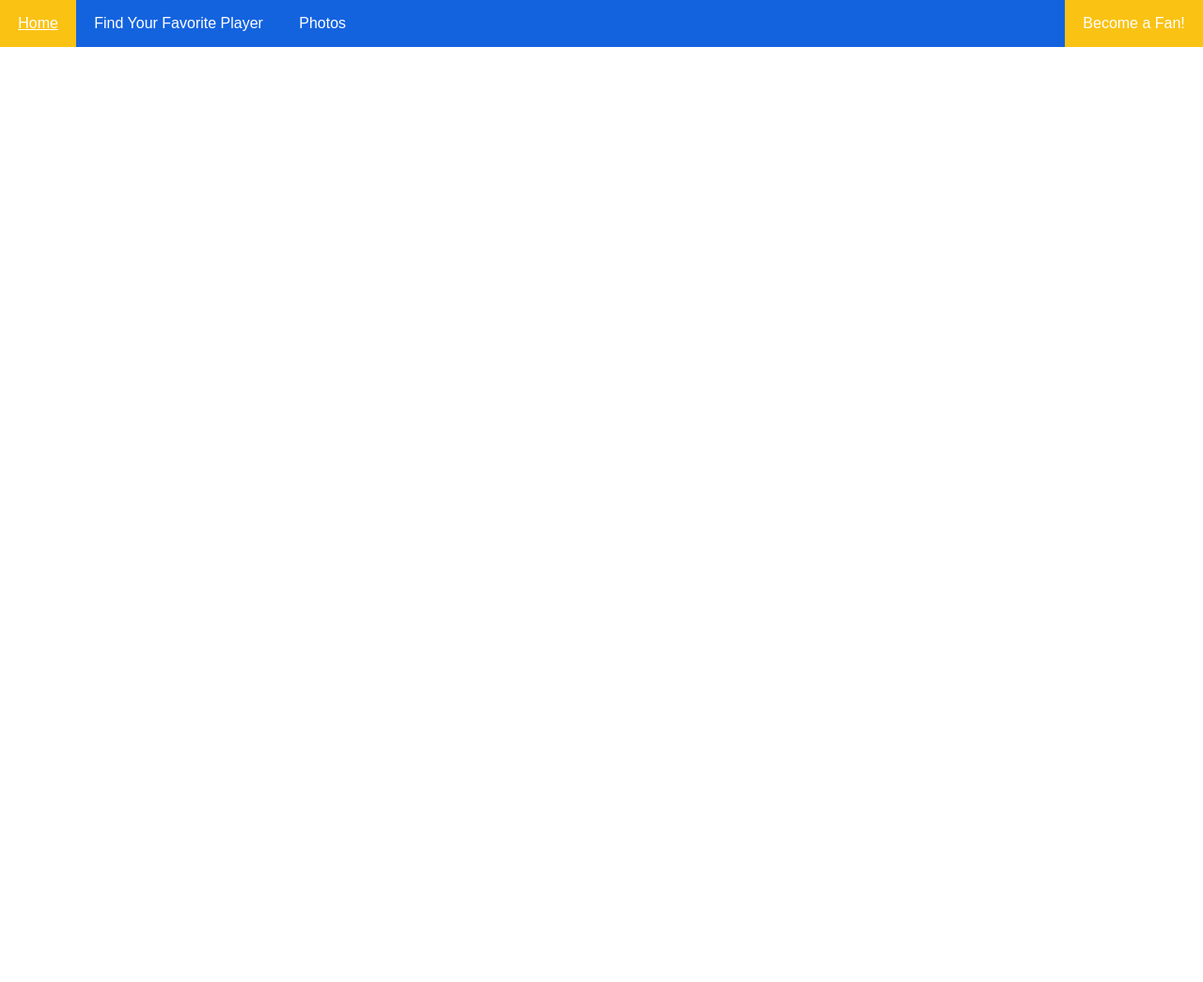
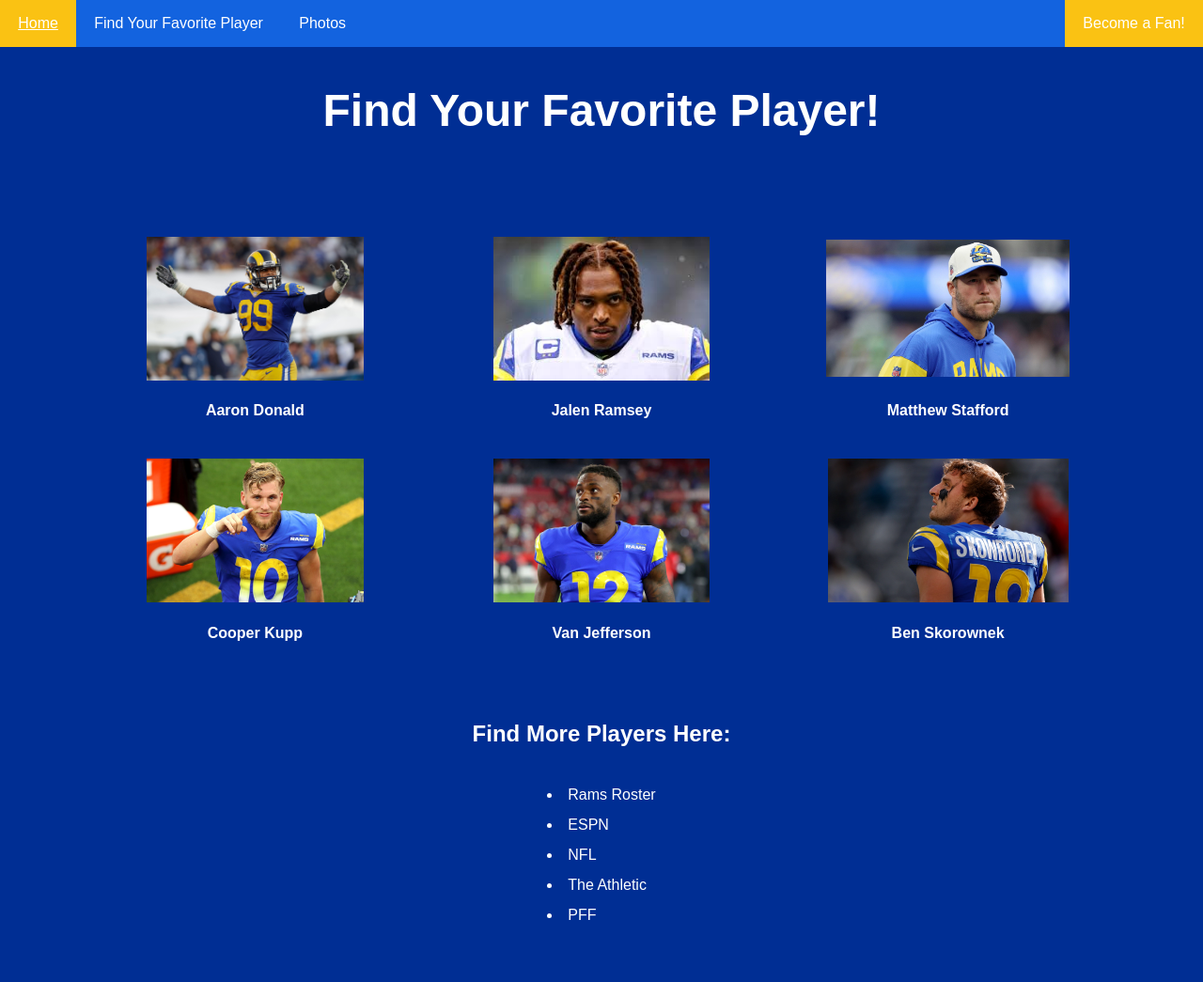
Before and after one commit to JJC7478/rams-fan-website, a plain HTML site: page players.html in a window 1280 px wide. Shown: the whole page at 94% size. Before the commit the page ends 800 px from the top, so only its background shows below. Drawn offline with Linux system fonts and the light colour scheme.

Commit message:
Finished find your player page

```diff
--- a/players.html
+++ b/players.html
@@ -7,7 +7,7 @@
     <title>Find Your Favorite Player! | Become a Rams Fan Today!</title>
     <link rel="stylesheet" href="styles.css">
 </head>
-<body>
+<body class="players-body">
 
     <nav>
         <ul class="navbar">
@@ -26,5 +26,77 @@
         </ul>
     </nav>
 
+    <section id="players">
+
+        <h1 class="players-header">Find Your Favorite Player!</h1>
+
+        <div class="photo-grid">
+
+            <div class="photo-row">
+                <div class="photo-col">
+                    <a href="" class="photo-link" target="_blank"><img class="player-img" src="images/ad-muscles.jpg" alt="aaron-donald"></a>
+                    <label for="the-boys-img">Aaron Donald</label>
+                </div>
+
+                <div class="photo-col">
+                    <a href="" class="photo-link" target="_blank"><img class="player-img" src="images/jalen-ramsey.jfif" alt="jalen-ramsey"></a>
+                    <label for="the-boys-img">Jalen Ramsey</label>
+                </div>
+
+
+                <div class="photo-col">
+                    <a href="" class="photo-link" target="_blank"><img class="player-img" src="images/matthew-stafford.jpg" alt="matthew-stafford"></a>
+                    <label for="the-boys-img">Matthew Stafford</label>
+                </div>
+
+            </div>
+
+            <div class="photo-row">
+                <div class="photo-col">
+                    <a href="" class="photo-link" target="_blank"><img class="player-img" src="images/cooper-kupp.jpg" alt="cooper-kupp"></a>
+                    <label for="the-boys-img">Cooper Kupp</label>
+                </div>
+
+
+                <div class="photo-col">
+                    <a href="" class="photo-link" target="_blank"><img class="player-img" src="images/van-jefferson.jpg" alt="van-jefferson"></a>
+                    <label for="the-boys-img">Van Jefferson</label>
+                </div>
+
+
+                <div class="photo-col">
+                    <a href="" class="photo-link" target="_blank"><img class="player-img" src="images/ben-skorownek.webp" alt="aaron-donald-muscles"></a>
+                    <label for="the-boys-img">Ben Skorownek</label>
+                </div>
+
+            </div>
+        </div>
+
+    </section>
+
+    <section id="players-links">
+        <div class="player-list-div">
+            <h2>Find More Players Here:</h2>
+            <ul class="players-links-list">
+                <li class="player-link-li">
+                    <a class="player-link" href="https://www.therams.com/team/players-roster/">Rams Roster</a>
+                </li>
+                <li class="player-link-li">
+                    <a class="player-link" href="https://www.espn.com/nfl/team/roster/_/name/lar/los-angeles-rams">ESPN</a>
+                </li>
+                <li class="player-link-li">
+                    <a class="player-link" href="https://www.nfl.com/teams/los-angeles-rams/roster">NFL</a>
+                </li>
+                <li class="player-link-li">
+                    <a class="player-link" href="https://theathletic.com/nfl/team/rams/roster/">The Athletic</a>
+                </li>
+                <li class="player-link-li">
+                    <a class="player-link" href="https://www.pff.com/nfl/teams/los-angeles-rams/26/roster">PFF</a>
+                </li>
+            </ul>
+        </div>
+
+    </section>
+
 </body>
 </html>
--- a/styles.css
+++ b/styles.css
@@ -242,6 +242,7 @@
     border-width: 4px;
     border-color: #FFFFFF;
     font-size: 2.5rem;
+    padding: 2%;
 }
 
 .first-name-div, .last-name-div, .email-div, .comments-div, .form-end-div {
@@ -296,25 +297,71 @@
     display: grid;
     grid-template-columns: 5% 1fr 1fr 1fr 5%;
     grid-template-rows: auto;
-    padding: 3%;
+    padding: 2%;
 }
 
 .photo-row {
     grid-column: 2 / span 3;
     display: flex;
-    padding: 3%;
+    justify-content: center;
 }
 
-.photo-col, .photo-col-2 {
+.photo-col {
     display: flex;
     flex-direction: column;
     text-align: center;
+    align-items: center;
+    height: 15vw;
+    width: 30vw;
+    padding: 2%;
+    font-weight: 600;
 }
 
 
-.the-boys-img {
-    align-self: center;
+.the-boys-img, .player-img {
     margin: auto;
+    object-fit: contain;
+    height: 15vw;
+    max-width: 80%;
+}
+
+
+
+/* Find Your Favorite Player */
+
+.players-body {
+    background-color: #002E94;
+    color: white;
+}
+
+.players-header {
+    font-size: 3rem;
+    text-align: center;
+}
+
+.player-list-div {
+    text-align: center;
     padding: 3%;
-    width: 90%;
+    vertical-align: auto;
 }
+
+.players-links-list {
+    list-style-position: inside;
+    padding-left: 0;
+    display: inline-block;
+}
+
+.player-link-li {
+    text-align: left;
+}
+
+.player-link {
+    color: #FFFFFF;
+    text-decoration: none;
+    line-height: 2;
+}
+
+.player-link:hover {
+    text-decoration: underline;
+    color: #FAC213;
+}
```
Also changed, not shown: photos.html (+3 -3 lines), images/ad-muscles.jfif (added), images/ad-muscles.jpg (added), images/ben-skorownek.webp (added), images/cooper-kupp.jpg (added), images/jalen-ramsey.jfif (added), images/matthew-stafford.jpg (added), images/van-jefferson.jpg (added), 1 other file.
